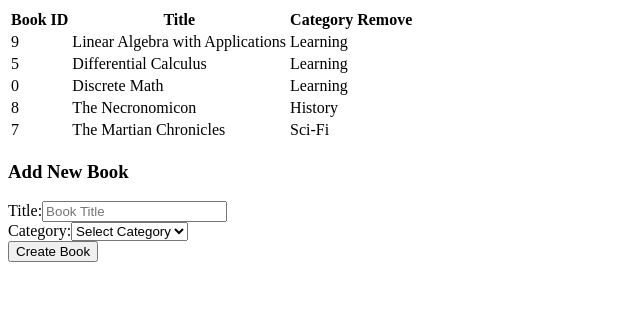
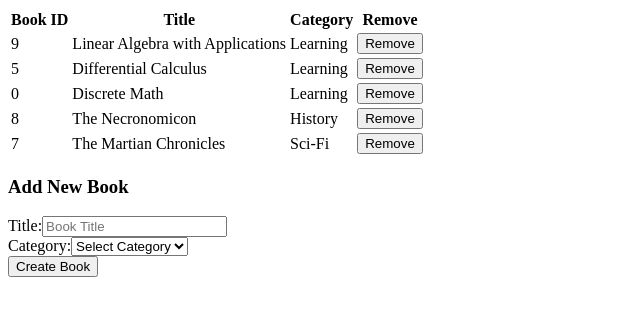
Before and after one commit to oscardelalanza/book-store, a React (Create React App) app: page / in a window 1280 px wide. Shown: the top 316 px of the page, without its empty margins (0-640 px from the left). Built offline with nearby package versions, Linux system fonts and the light colour scheme.

Commit message:
removeBook action added to book

```diff
--- a/src/components/Book.jsx
+++ b/src/components/Book.jsx
@@ -1,13 +1,18 @@
 import React from 'react';
 import PropTypes from 'prop-types';
 
-const Book = ({ book }) => (
+const Book = ({ book, removeBook }) => {
+  const handleRemove = () => removeBook(book);
+
+  return (
     <tr>
       <td>{book.id}</td>
       <td>{book.title}</td>
       <td>{book.category}</td>
+      <td><button type="button" onClick={handleRemove}>Remove</button></td>
     </tr>
   );
+};
 
 Book.propTypes = {
   book: PropTypes.shape({
@@ -15,6 +20,7 @@ Book.propTypes = {
     title: PropTypes.string.isRequired,
     category: PropTypes.string.isRequired,
   }).isRequired,
+  removeBook: PropTypes.func.isRequired,
 };
 
 export default Book;
--- a/src/containers/BooksList.jsx
+++ b/src/containers/BooksList.jsx
@@ -4,16 +4,18 @@ import { connect } from 'react-redux';
 import Book from '../components/Book';
 import { removeBook } from '../actions';
 
-const BooksList = ({ books }) => (
+const BooksList = ({ books, removeBook }) => (
   <table>
     <thead>
-      <th>Book ID</th>
-      <th>Title</th>
-      <th>Category</th>
-      <th>Remove</th>
+      <tr>
+        <th>Book ID</th>
+        <th>Title</th>
+        <th>Category</th>
+        <th>Remove</th>
+      </tr>
     </thead>
     <tbody>
-      {books.map(book => <Book key={book.id} book={book} />)}
+      {books.map(book => <Book key={book.id} book={book} removeBook={removeBook} />)}
     </tbody>
   </table>
 );
@@ -27,6 +29,7 @@ const mapDispatchToProps = dispatch => ({
 
 BooksList.propTypes = {
   books: PropTypes.arrayOf(PropTypes.object).isRequired,
+  removeBook: PropTypes.func.isRequired,
 };
 
 export default connect(mapStateToProps, mapDispatchToProps)(BooksList);
--- a/src/reducers/books.js
+++ b/src/reducers/books.js
@@ -6,9 +6,7 @@ const bookReducer = (state = {}, action) => {
       return [...state].concat(action.book);
 
     case REMOVE_BOOK:
-      return {
-        books: state.books.filter(book => book.id !== action.book.id),
-      };
+      return [...state].filter(book => book.id !== action.book.id);
 
     default:
       return state;
```
Lines whose indentation alone changed are shown as unchanged.
